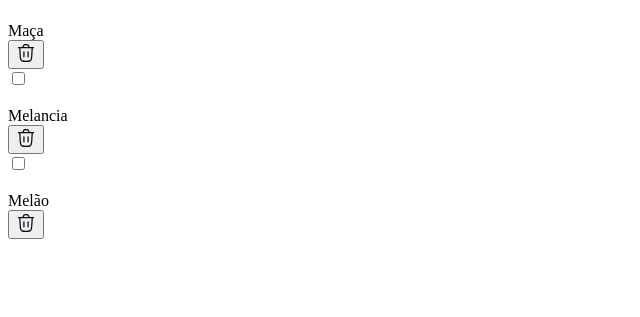
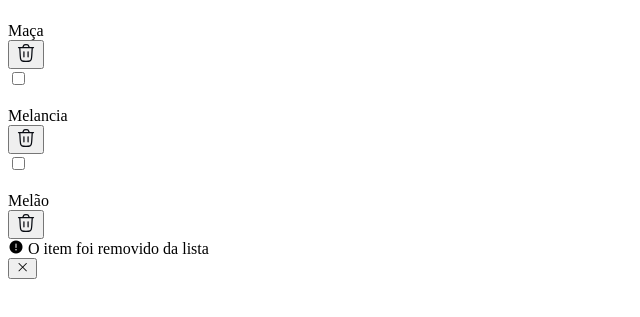
Before and after one commit to DudaSchilder12B/Projeto2_QuickList., a plain HTML site: page index.html in a window 1280 px wide. Shown: the part 171-488 px from the top of the page, without its empty margins (0-640 px from the left). Drawn offline with nearby package versions, Linux system fonts and the light colour scheme.

Commit message:
criação da div.warning e fim da primeira versão do index.html

```diff
--- a/index.html
+++ b/index.html
@@ -74,6 +74,16 @@
           </button>
         </div>
       </sectioin>
+
+      <div class="warning">
+        <div>
+          <i class="ph ph-warning-circle ph-fill"></i>
+          <span>O item foi removido da lista</span>
+        </div>
+        <button>
+          <i class="ph ph-x"></i>
+        </button>
+      </div>
     </main>
 </body>
 </html>
```
